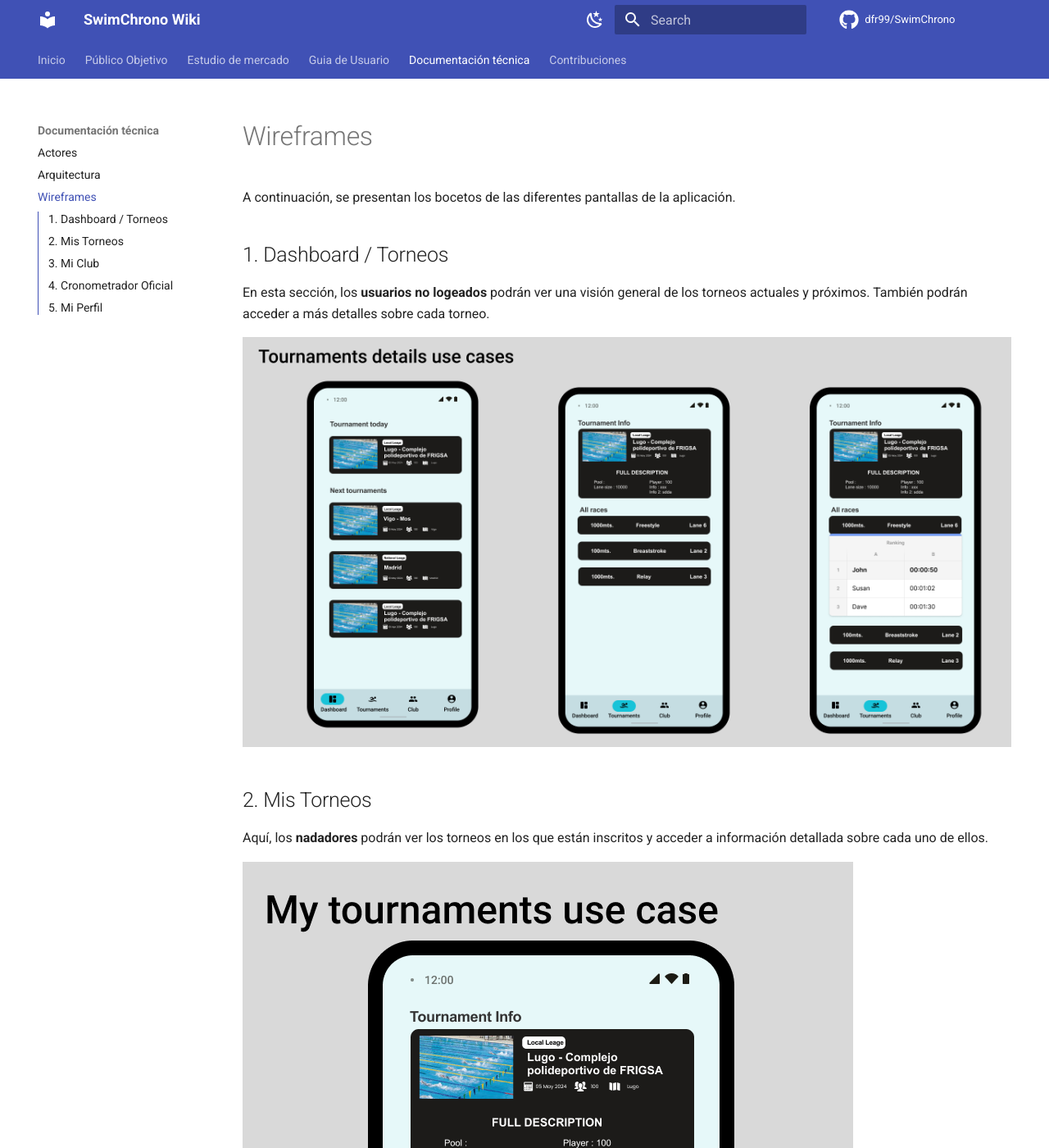
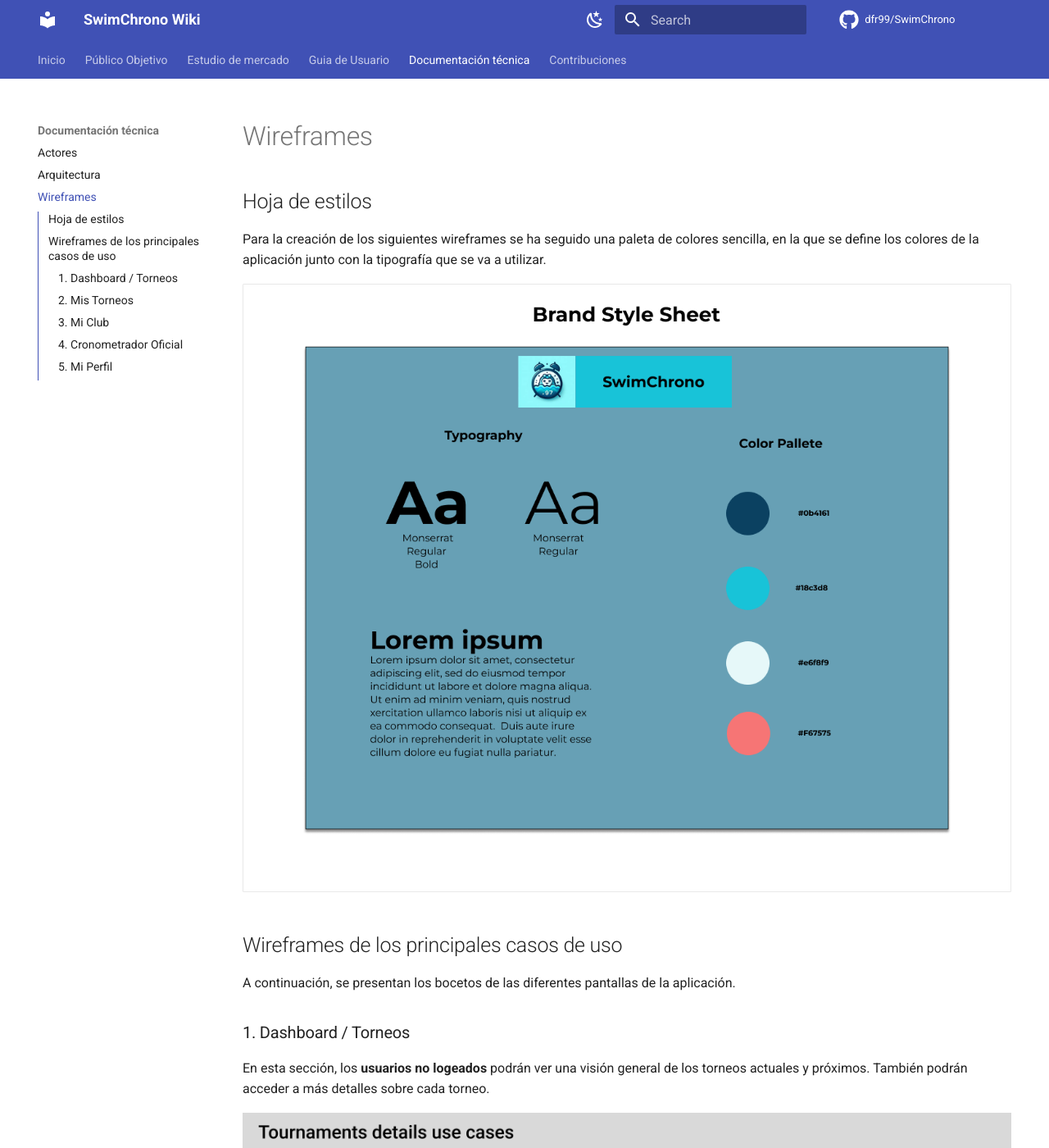
Before and after one commit to dfr99/SwimChrono, an MkDocs documentation site: the page built from docs/development/wireframes.md, in a window 1280 px wide and 1400 px high. Shown: the whole window at 82% size. Built offline with MkDocs 1.6.1 and Material for MkDocs 9.7.7, drawn with Linux system fonts in a browser that asks for light colours; comment, search, counter and statistics services are not loaded.

Commit message:
Add Style sheet image

```diff
--- a/docs/development/wireframes.md
+++ b/docs/development/wireframes.md
@@ -1,32 +1,40 @@
 # Wireframes
+
+## Hoja de estilos
+
+Para la creación de los siguientes wireframes se ha seguido una paleta de colores sencilla, en la que se define los colores de la aplicación junto con la tipografía que se va a utilizar.
+
+![StyleSheet](../images/wireframes/Brand%20Style%20Sheet.png)
+
+## Wireframes de los principales casos de uso
 
 A continuación, se presentan los bocetos de las diferentes pantallas de la aplicación.
 
-## 1. Dashboard / Torneos
+### 1. Dashboard / Torneos
 
 En esta sección, los **usuarios no logeados** podrán ver una visión general de los torneos actuales y próximos. También podrán acceder a más detalles sobre cada torneo.
 
 ![Dashboard / Torneos](../images/wireframes/Tournaments.png)
 
-## 2. Mis Torneos
+### 2. Mis Torneos
 
 Aquí, los **nadadores** podrán ver los torneos en los que están inscritos y acceder a información detallada sobre cada uno de ellos.
 
 ![Mis Torneos](../images/wireframes/My%20tournaments.png)
 
-## 3. Mi Club
+### 3. Mi Club
 
 En esta pantalla, los **nadadores y entrenadores** podrán explorar información sobre su club, incluyendo miembros, eventos y estadísticas relevantes.
 
 ![Mi Club](../images/wireframes/Club.png)
 
-## 4. Cronometrador Oficial
+### 4. Cronometrador Oficial
 
 Esta sección estará destinada a los **cronometradores oficiales** para registrar y gestionar los tiempos de los participantes en los eventos.
 
 ![Cronometrador Oficial](../images/wireframes/Referee.png)
 
-## 5. Mi Perfil
+### 5. Mi Perfil
 
 Aquí, los usuarios podrán ver su perfil personal, incluyendo información de contacto, preferencias y estadísticas personales, incuyendo la visualización de un QR único.
 
```
Also changed, not shown: docs/images/wireframes/Brand Style Sheet.png (added).
